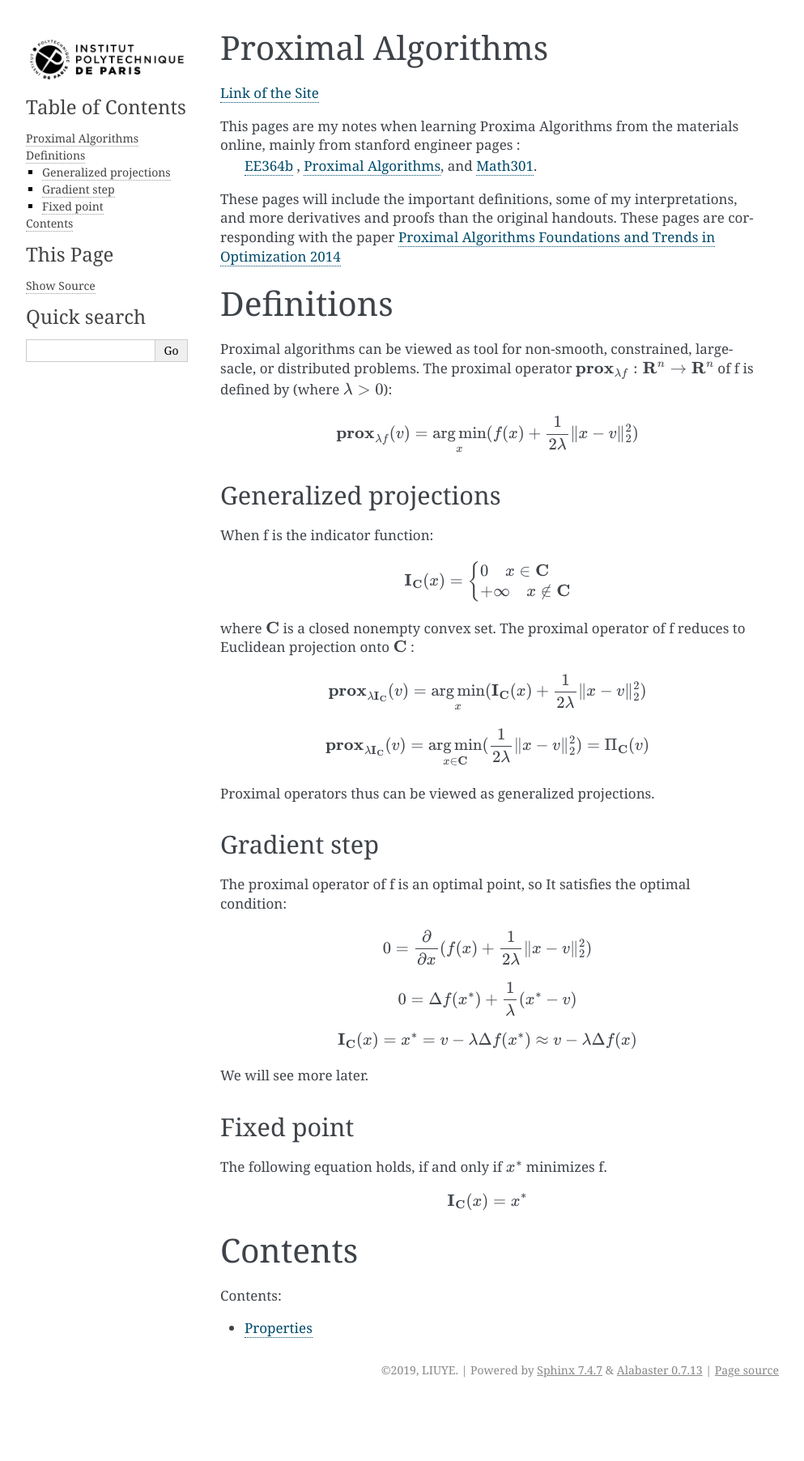
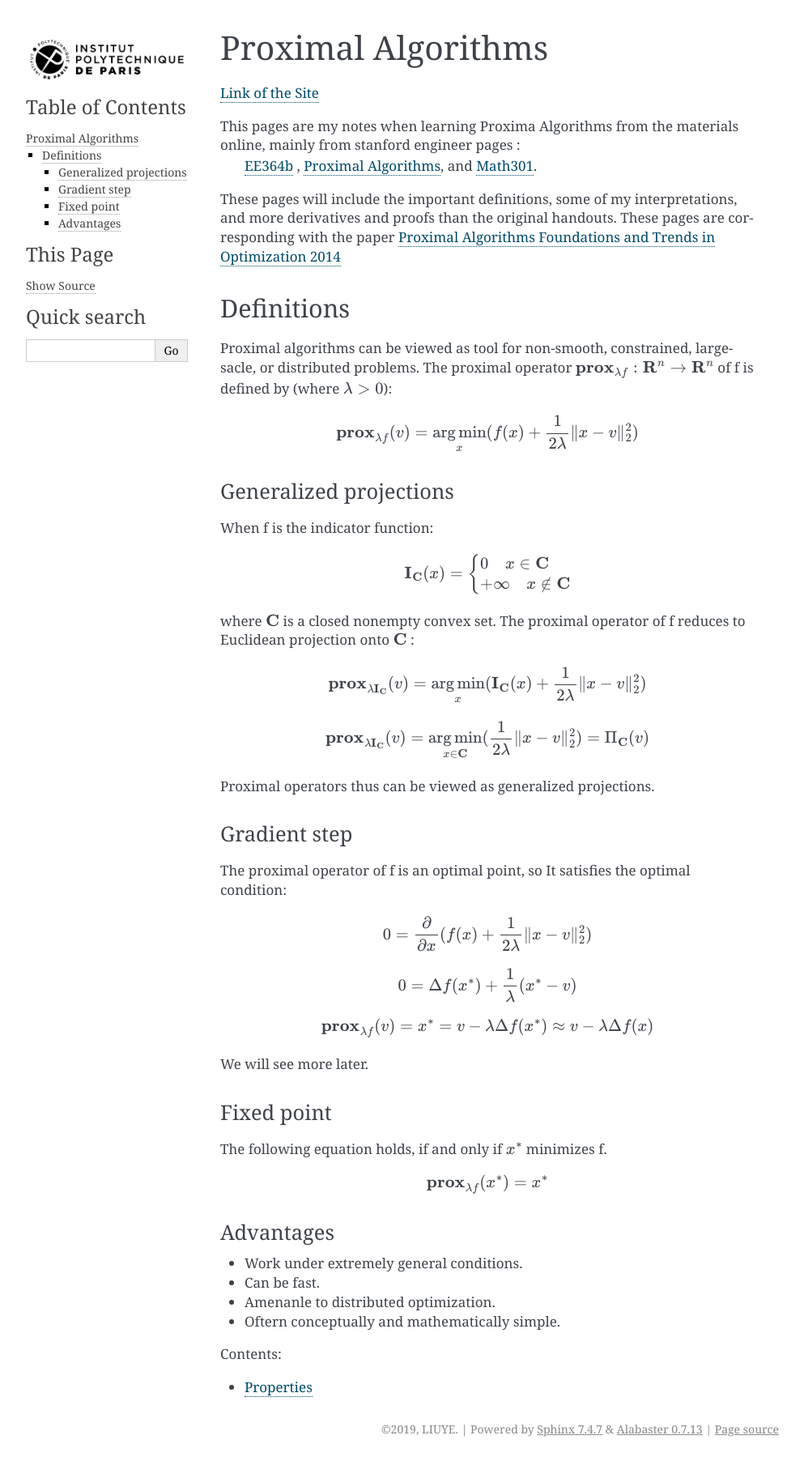
Before and after one commit to gggliuye/cvx_learning, a Sphinx documentation site: the page built from docs/ProximalAlgorithms/Introduction.rst, in a window 1280 px wide. Shown: the whole page at 81% size, without its empty margins (148-1141 px from the left). Built offline with Sphinx 7.4.7, drawn with Linux system fonts in a browser that asks for light colours; before the commit the page ends 1731 px from its top, so only the background shows below that.

Commit message:
Update Introduction.rst

```diff
--- a/docs/ProximalAlgorithms/Introduction.rst
+++ b/docs/ProximalAlgorithms/Introduction.rst
@@ -11,7 +11,7 @@ These pages will include the important definitions, some of my interpretations,
 These pages are corresponding with the paper `Proximal Algorithms Foundations and Trends in Optimization 2014 <http://stanford.edu/~boyd/papers/pdf/prox_algs.pdf>`_
 
 Definitions
-=========================
+--------------------
 
 Proximal algorithms can be viewed as tool for non-smooth, constrained, large-sacle, or distributed problems.
 The proximal operator :math:`\mathbf{prox}_{\lambda f} : \mathbf{R}^{n} \to \mathbf{R}^{n}` of f is defined by (where :math:`\lambda > 0`):
@@ -21,7 +21,7 @@ The proximal operator :math:`\mathbf{prox}_{\lambda f} : \mathbf{R}^{n} \to \mat
 
 
 Generalized projections
---------------------------
+~~~~~~~~~~~~~~~~~~~~~~~~~~~~~~~
 
 When f is the indicator function:
 
@@ -45,7 +45,7 @@ where :math:`\mathbf{C}` is a closed nonempty convex set. The proximal operator
 Proximal operators thus can be viewed as generalized projections.
 
 Gradient step
-------------------------
+~~~~~~~~~~~~~~~~~~~~~~~~~~~~~~~
 
 The proximal operator of f is an optimal point, so It satisfies the optimal condition:
 
@@ -56,23 +56,26 @@ The proximal operator of f is an optimal point, so It satisfies the optimal cond
   0 = \Delta f(x^{*}) + \frac{1}{\lambda} (x^{*}-v)
 
 .. math::
-  \mathbf{I}_{\mathbf{C}}(x) = x^{*} = v - \lambda \Delta f(x^{*}) \approx v - \lambda \Delta f(x)
+  \mathbf{prox}_{\lambda f}(v) = x^{*} = v - \lambda \Delta f(x^{*}) \approx v - \lambda \Delta f(x)
 
 We will see more later.
 
 Fixed point
--------------------
+~~~~~~~~~~~~~~~~~~~~~~~~~~~~~~~
 
 The following equation holds, if and only if :math:`x^{*}` minimizes f.
 
 .. math::
-  \mathbf{I}_{\mathbf{C}}(x) = x^{*}
+  \mathbf{prox}_{\lambda f}(x^{*}) = x^{*}
 
+Advantages
+~~~~~~~~~~~~~~~~~~~~~~~~~~~~~~~
 
+* Work under extremely general conditions.
+* Can be fast.
+* Amenanle to distributed optimization.
+* Oftern conceptually and mathematically simple.
 
-
-Contents
-======================
 
 .. toctree::
    :maxdepth: 3
```
